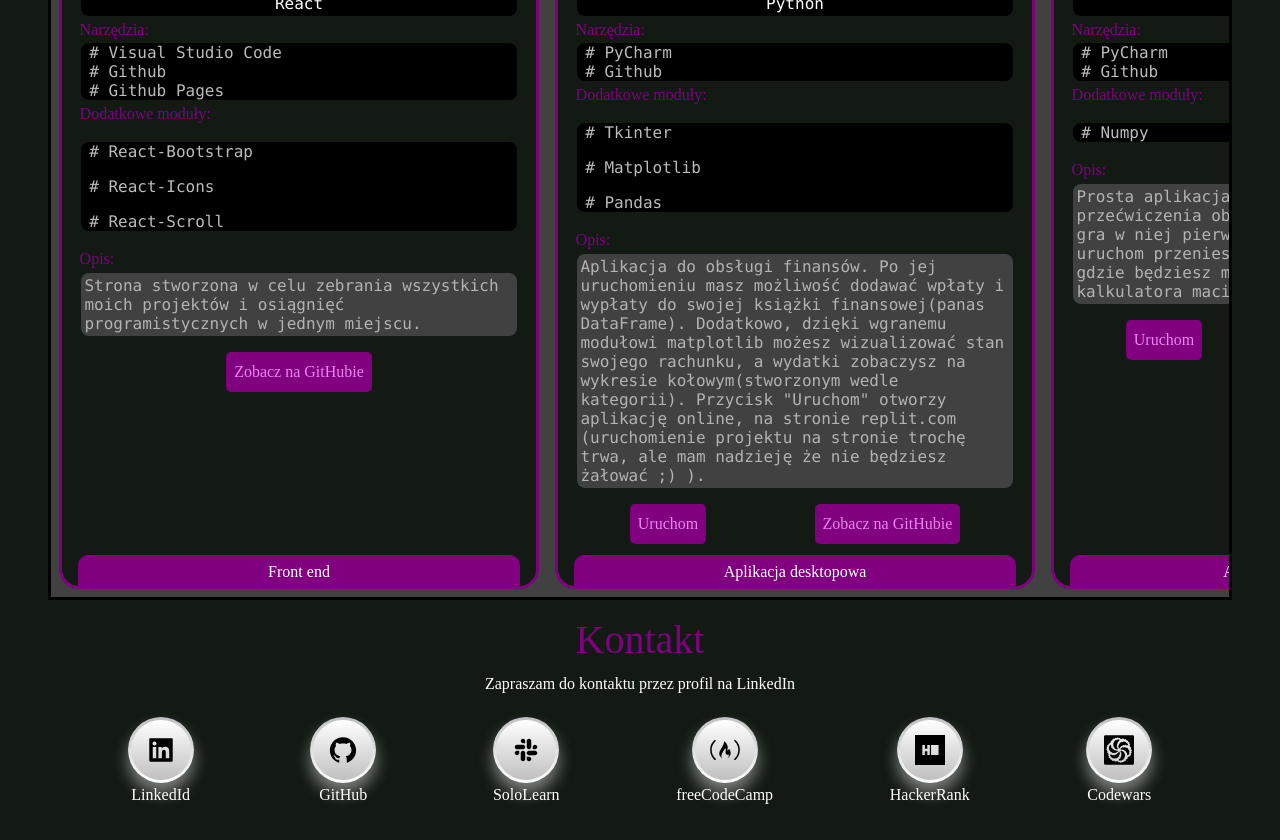
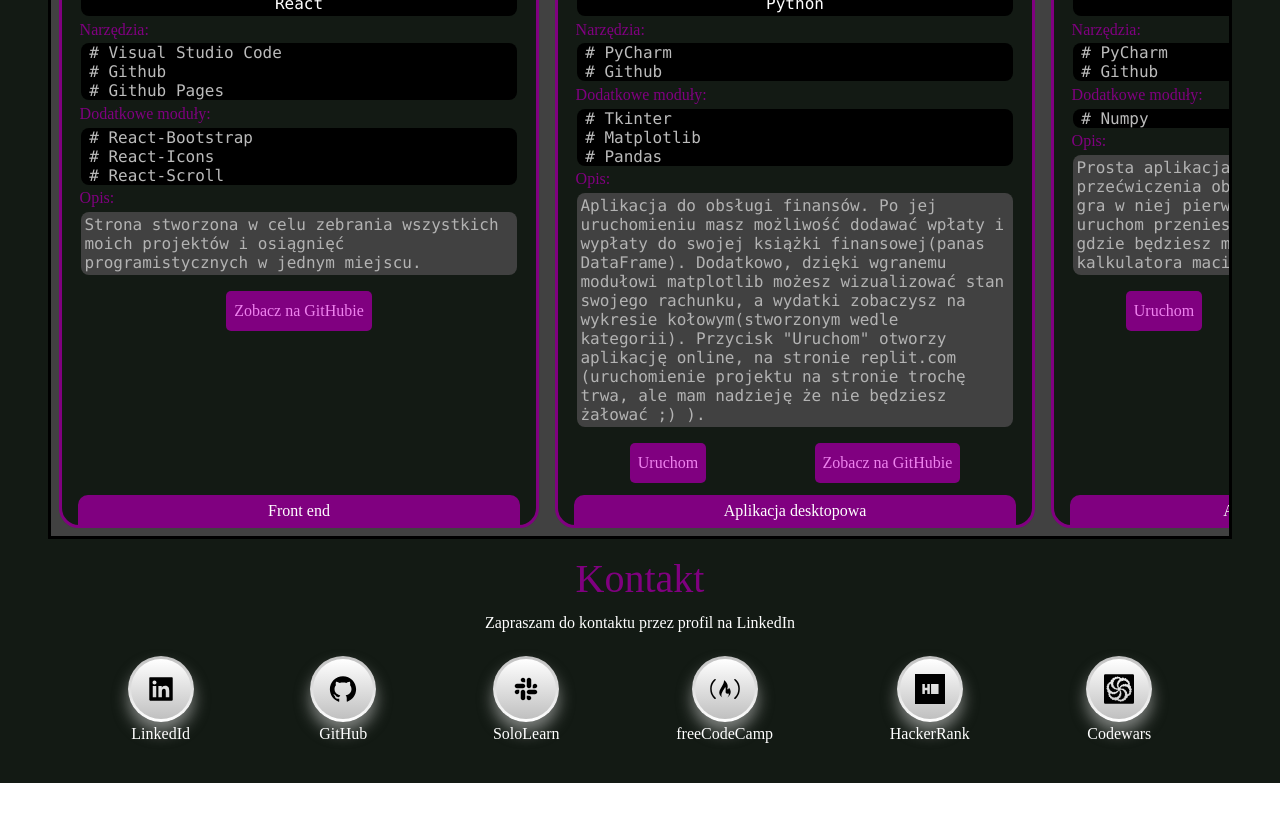
Before and after one commit to JakubPyt/website-about-me, a React (Create React App) app: page / in a window 1280 px wide. Shown: the part 2140-2980 px from the top of the page. After the commit the page ends 2923 px from the top, so only its background shows below. Built offline with nearby package versions, Linux system fonts and the light colour scheme; a web font is replaced by a local one.

Commit message:
fixes/projects/Missed className

```diff
--- a/src/components/projects.js
+++ b/src/components/projects.js
@@ -159,10 +159,10 @@ class Projects extends React.Component {
                 {/* Not displayed if empty */}
                 {project.modules.length == [] ? null : (
                   <div>
-                    <p className="projectCardList_p">Dodatkowe moduły:</p>
+                    <p className="projectCardListHeader">Dodatkowe moduły:</p>
                     <div className="projectCardList">
                       {project.modules.map((module) => (
-                        <p className="projectCardList_p_element"># {module}</p>
+                        <p className="projectCardListElement"># {module}</p>
                       ))}
                     </div>
                   </div>
```
